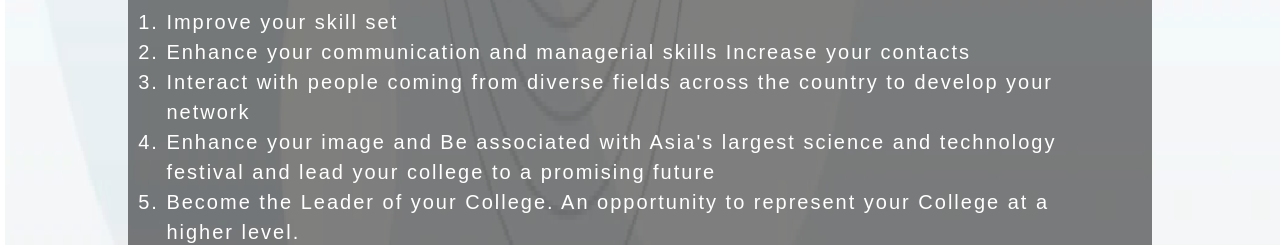
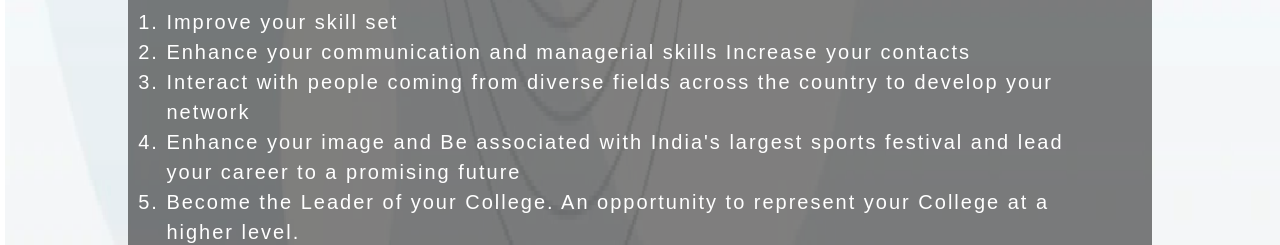
Before and after one commit to virendra-jpg/aafat, a React (Create React App) app: page / in a window 1280 px wide. Shown: the part 1020-1265 px from the top of the page. Built offline with nearby package versions, Linux system fonts and the light colour scheme; no server answers; the HTML template or start-up script is replaced by a standard one.

Commit message:
Tech to sports

```diff
--- a/src/pages/index.js
+++ b/src/pages/index.js
@@ -75,9 +75,8 @@ return (
               country to develop your network
             </li>
             <li>
-              Enhance your image and Be associated with Asia's largest science
-              and technology festival and lead your college to a promising
-              future
+              Enhance your image and Be associated with India's largest sports festival
+              and lead your career to a promising future
             </li>
             <li>
               Become the Leader of your College. An opportunity to represent
```
